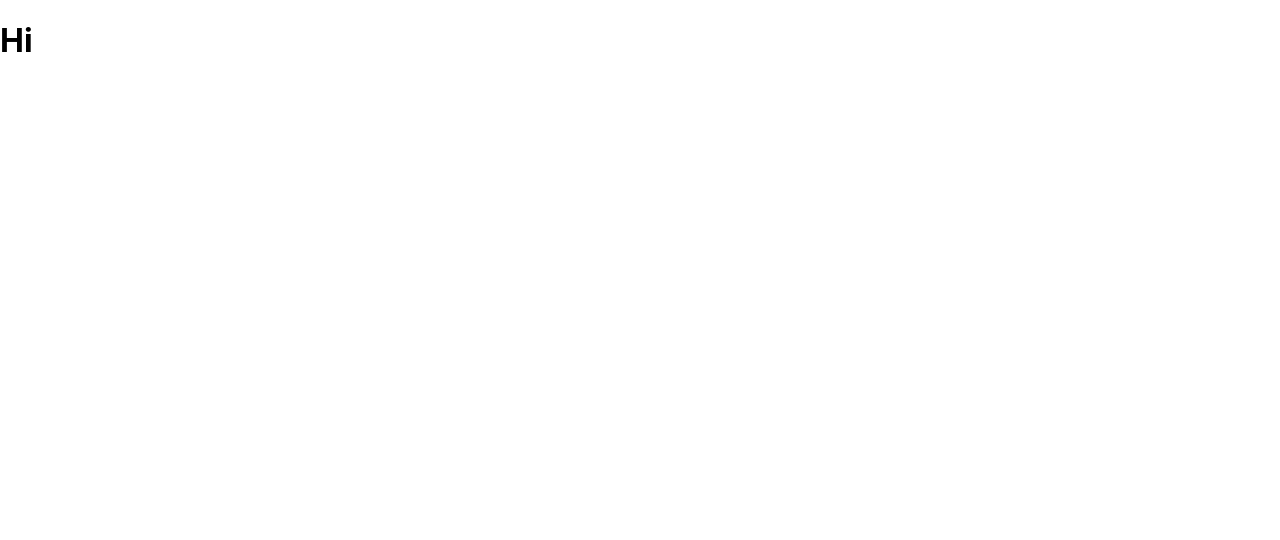
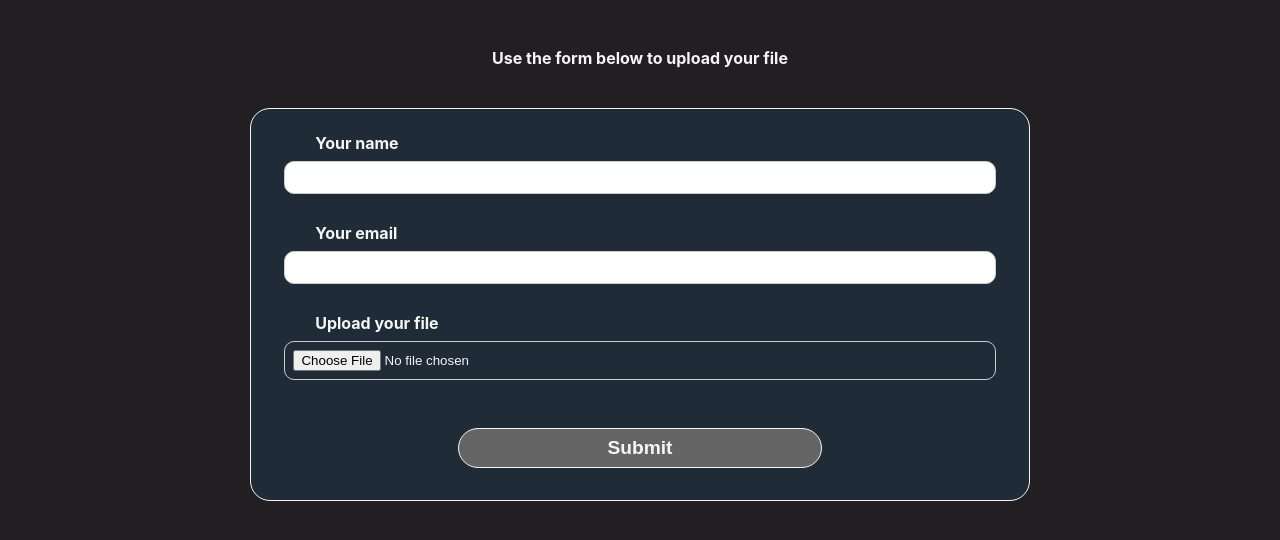
Before and after one commit to pinkjagnie/form-files-project, a React (Create React App) app: page / in a window 1280 px wide. Shown: the top 540 px of the page. Built offline with nearby package versions, Linux system fonts and the light colour scheme.

Commit message:
Added Form component with styling

```diff
--- a/package.json
+++ b/package.json
@@ -8,6 +8,7 @@
     "@testing-library/user-event": "^13.5.0",
     "react": "^18.2.0",
     "react-dom": "^18.2.0",
+    "react-hook-form": "^7.43.0",
     "react-scripts": "5.0.1",
     "web-vitals": "^2.1.4"
   },
--- a/src/App.js
+++ b/src/App.js
@@ -1,8 +1,12 @@
+import React from "react";
+
+import Form from "./components/Form";
+
 function App() {
   return (
-    <div>
-      <h1>Hi</h1>
-    </div>
+    <>
+      <Form />
+    </>
   );
 }
 
--- /dev/null
+++ b/src/components/Form.js
@@ -0,0 +1,29 @@
+import styles from "./form.module.css";
+
+const Form = () => {
+
+  return (
+    <section className={styles.formSection}>
+      <p>Use the form below to upload your file</p>
+
+      <form className={styles.form}>
+        <div className={styles.control}>
+          <label htmlFor="name">Your name</label>
+          <input type="text" id="name" />
+        </div>
+        <div className={styles.control}>
+          <label htmlFor="email">Your email</label>
+          <input type="email" id="email" />
+        </div>
+        <div className={styles.control}>
+          <label htmlFor="file">Upload your file</label>
+          <input type="file" id="file" />
+        </div>
+        <button>Submit</button>
+      </form>
+
+    </section>
+  );
+};
+
+export default Form;
--- /dev/null
+++ b/src/components/form.module.css
@@ -0,0 +1,60 @@
+.formSection {
+  padding: 2rem;
+}
+
+.formSection p:nth-child(1) {
+  padding-bottom: 1.5rem;
+  font-weight: bold;
+  text-align: center;
+}
+
+.form {
+  width: 60%;
+  padding: 1.5rem;
+  padding-bottom: 2rem;
+  margin: 0 auto;
+  border: 1px solid whitesmoke;
+  border-radius: 20px;
+  background-color: #1f2b37;
+}
+
+.control {
+  padding-bottom: 1.5rem;
+}
+
+.control label {
+  display: block;
+  font-weight: bold;
+  margin: 0 1rem 0.5rem 2.5rem;
+}
+
+.control input {
+  display: block;
+  width: 95%;
+  margin: 0.3rem auto;
+  padding: 0.5rem;
+  border-radius: 10px;
+  border: 1px solid #ccc;
+}
+
+.control input:focus {
+  outline: none;
+  border-color: #656565;
+}
+
+.form button {
+  display: block;
+  width: 50%;
+  margin: 1.2rem auto 0 auto;
+  padding: 0.5rem 2rem;
+  border: 1.5px solid whitesmoke;
+  border-radius: 25px;
+  background-color: #656565;
+  color: whitesmoke;
+  font-size: 1.2rem;
+  font-weight: bold;
+}
+
+.form button:hover {
+  background-color: darkolivegreen;
+}
--- a/src/index.css
+++ b/src/index.css
@@ -1,4 +1,8 @@
 body {
+  min-height: 100vh;
+  width: 100%;
+  background-color: #221f23;;
+  color: whitesmoke;
   margin: 0;
   font-family: -apple-system, BlinkMacSystemFont, 'Segoe UI', 'Roboto', 'Oxygen',
     'Ubuntu', 'Cantarell', 'Fira Sans', 'Droid Sans', 'Helvetica Neue',
```
Also changed, not shown: 1 other file (tests, documents, lock files or other folders).
